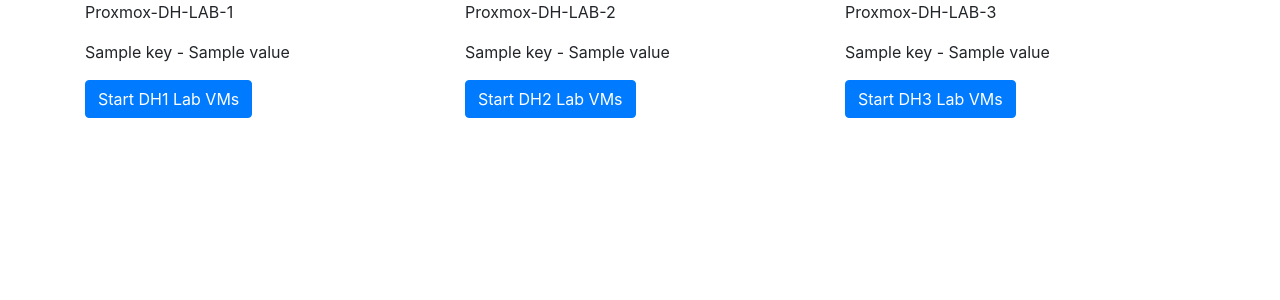
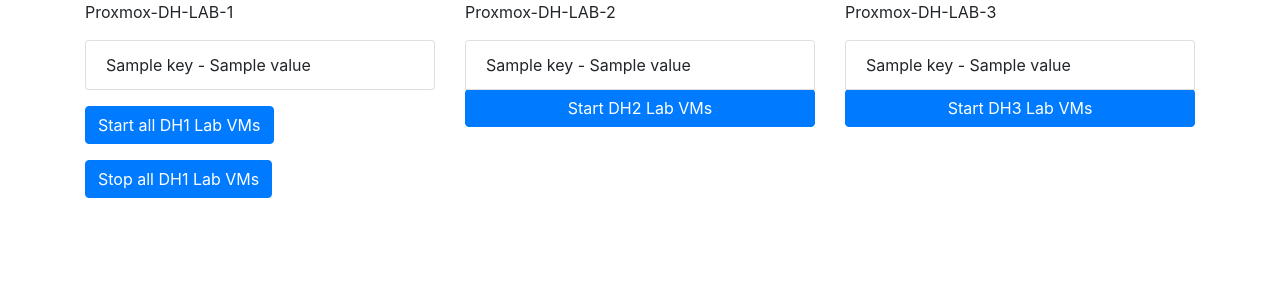
Before and after one commit to LaurentDumont/proxmox-management, a Flask app: template app/templates/proxmox.html in a window 1280 px wide. Shown: the top 300 px of the page. Run offline with Flask 2, Linux system fonts and the light colour scheme; the template is opened without the code that fills it: most values are stand-ins (such as "Sample title", 1, 10 or a date in 2020); some libraries are stand-ins or nearby versions.

Commit message:
Add more functionality to the web app

```diff
--- a/app/routes.py
+++ b/app/routes.py
@@ -53,3 +53,40 @@
     # Need to find node where the VM is located first.
 
     return render_template('proxmox.html', dh1_vms=sorted_vm_dict_dh1, dh2_vms=sorted_vm_dict_dh2, dh3_vms=sorted_vm_dict_dh3, title="Dreamhack Lab Status")
+
+@app.route('/start_dh1', methods = ['POST'])
+def start_dh1():
+  PROXMOX_HOST = app.config.get("PROXMOX_HOST")
+  PROXMOX_USER = app.config.get("PROXMOX_USER")
+  PROXMOX_PASSWORD = app.config.get("PROXMOX_PASSWORD")
+  VERIFY_SSL = False
+  try:
+    proxmox_response = requests.get("https://"+PROXMOX_HOST+":8006", timeout=5, verify=False)
+  except Exception as e:
+    return render_template('error.html', error_message=str(e), title="Error page")
+  proxmox_api_session = ProxmoxAPI(PROXMOX_HOST, user=PROXMOX_USER, password=PROXMOX_PASSWORD, verify_ssl=VERIFY_SSL)
+
+  vm_id_list = {}
+  vm_pool = proxmox_api_session.pools.get("DH-LAB-1")
+  for vm in vm_pool["members"]:
+    proxmox_api_session.nodes(vm["node"]).qemu(vm["vmid"]).status.post('start')
+
+  return ('', 204)
+
+@app.route('/stop_dh1', methods = ['POST'])
+def stop_dh1():
+  PROXMOX_HOST = app.config.get("PROXMOX_HOST")
+  PROXMOX_USER = app.config.get("PROXMOX_USER")
+  PROXMOX_PASSWORD = app.config.get("PROXMOX_PASSWORD")
+  VERIFY_SSL = False
+  try:
+    proxmox_response = requests.get("https://"+PROXMOX_HOST+":8006", timeout=5, verify=False)
+  except Exception as e:
+    return render_template('error.html', error_message=str(e), title="Error page")
+  proxmox_api_session = ProxmoxAPI(PROXMOX_HOST, user=PROXMOX_USER, password=PROXMOX_PASSWORD, verify_ssl=VERIFY_SSL)
+
+  vm_id_list = {}
+  vm_pool = proxmox_api_session.pools.get("DH-LAB-1")
+  for vm in vm_pool["members"]:
+    proxmox_api_session.nodes(vm["node"]).qemu(vm["vmid"]).status.post('stop')
+  return ('', 204)
--- a/app/templates/proxmox.html
+++ b/app/templates/proxmox.html
@@ -10,23 +10,34 @@
       <div class="row">
         <div class="col-sm">
           <p>Proxmox-DH-LAB-1</p>
+          <ul class="list-group">
           {% for key, value in dh1_vms.items() %}
-          <p>{{ key}} - {{ value }}</p>
+          <li class="list-group-item">{{ key}} - {{ value }}</li>
           {% endfor %}
-          <a href="/start_dh1" class="btn btn-primary" role="button" aria-pressed="true">Start DH1 Lab VMs</a>
+        </ul>
+        <p></p>
+          <form action="/start_dh1" method="post">
+            <input type="submit" value="Start all DH1 Lab VMs" class="btn btn-primary" role="button" aria-pressed="true">
+            </form>
+          <p></p>
+          <form action="/stop_dh1" method="post">
+            <input type="submit" value="Stop all DH1 Lab VMs" class="btn btn-primary" role="button" aria-pressed="true">
+          </form>
         </div>
         <div class="col-sm">
           <p>Proxmox-DH-LAB-2</p>
-          {% for key, value in dh2_vms.items() %}
-          <p>{{ key}} - {{ value }}</p>
-          {% endfor %}
+          <ul class="list-group">
+            {% for key, value in dh1_vms.items() %}
+            <li class="list-group-item">{{ key}} - {{ value }}</li>
+            {% endfor %}
           <a href="/start_dh2" class="btn btn-primary" role="button" aria-pressed="true">Start DH2 Lab VMs</a>
         </div>
         <div class="col-sm">
           <p>Proxmox-DH-LAB-3</p>
-          {% for key, value in dh3_vms.items() %}
-          <p>{{ key}} - {{ value }}</p>
-          {% endfor %}
+          <ul class="list-group">
+            {% for key, value in dh1_vms.items() %}
+            <li class="list-group-item">{{ key}} - {{ value }}</li>
+            {% endfor %}
           <a href="/start_dh3" class="btn btn-primary" role="button" aria-pressed="true">Start DH3 Lab VMs</a>
         </div>
       </div>
```
